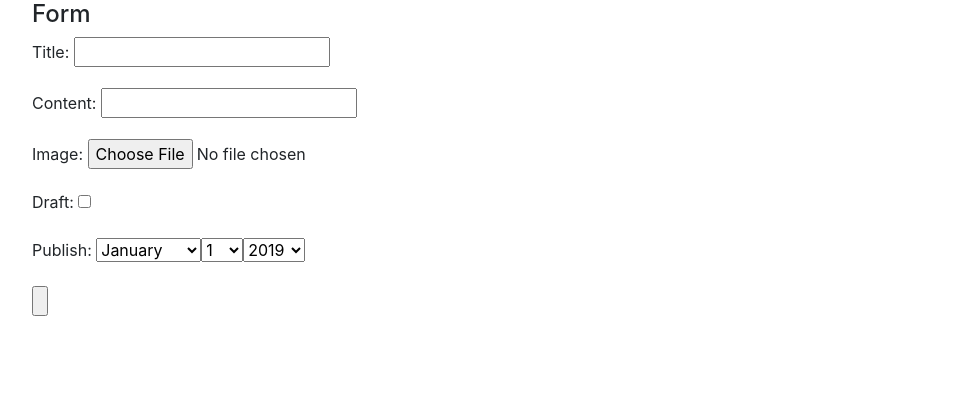
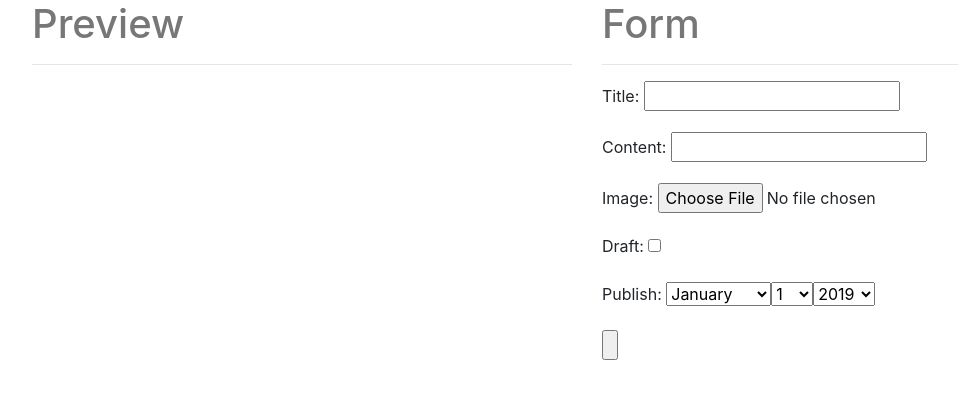
Before and after one commit to rifqirosyidi/improving-django-blog, a Django app: template templates/post_form.html in a window 1280 px wide. Shown: the top 399 px of the page, without its empty margins (53-1011 px from the left). Run offline with Django 3.2, Linux system fonts and the light colour scheme; the template is opened without the code that fills it: values that come from a table or form of the project are taken from there, others are empty; some libraries are stand-ins or nearby versions.

Commit message:
templating form with realtime update

```diff
--- a/posts/forms.py
+++ b/posts/forms.py
@@ -4,8 +4,8 @@ from pagedown.widgets import PagedownWidget
 
 
 class PostForm(forms.ModelForm):
+    content = forms.CharField(widget=PagedownWidget(show_preview=False))
     publish = forms.DateField(widget=forms.SelectDateWidget)
-    content = forms.CharField(widget=PagedownWidget)
 
     class Meta:
         model = Post
--- a/templates/base.html
+++ b/templates/base.html
@@ -35,8 +35,38 @@
             var markContent = marked(content)
             $(this).html(markContent)
         })
+
         $(".post-detail-img img").each(function(){
             $(this).addClass("img-fluid")
+        })
+
+        var contentInput = $("#id_content")
+
+        function setContent(value){
+            var markedContent = marked(value);
+            $("#preview-content").html(markedContent)
+            $("#preview-content img").each(function() {
+                $(this).addClass("img-fluid")
+            })
+        }
+
+        setContent(contentInput.val())
+
+        contentInput.keyup(function(){
+            var newContent = $(this).val()
+            setContent(newContent)
+        })
+
+        var titleInput = $("#id_title")
+
+        function setTitle(value){
+            $("#preview-title").text(value)
+        }
+        setTitle(titleInput.val())
+
+        titleInput.keyup(function() {
+            newTitle = $(this).val()
+            setTitle(newTitle)
         })
     })
 </script>
--- a/templates/post_form.html
+++ b/templates/post_form.html
@@ -2,12 +2,22 @@
 <!-- For The Pagedown -->
 {% block extra_head %}{{ form.media }}{% endblock extra_head %}
 {% block content %}
+<div class="row">
+    <div class="col">
+        <h1>Preview</h1>
+        <hr>
+        <h4 id="preview-title"></h4>
+        <p id="preview-content"></p>
+    </div>
 
-    <h4> Form </h4>
-    <form action="" method="POST" enctype="multipart/form-data">
-        {% csrf_token %}
-        {{ form.as_p }}
-        <input type="submit" value="{{ button_variables }}" />
-    </form>
-
+    <div class="col">
+        <h1>Form</h1>
+        <hr>
+        <form action="" method="POST" enctype="multipart/form-data">
+            {% csrf_token %}
+            {{ form.as_p }}
+            <input type="submit" value="{{ button_variables }}" />
+        </form>
+    </div>
+</div>
 {% endblock content %}
```
